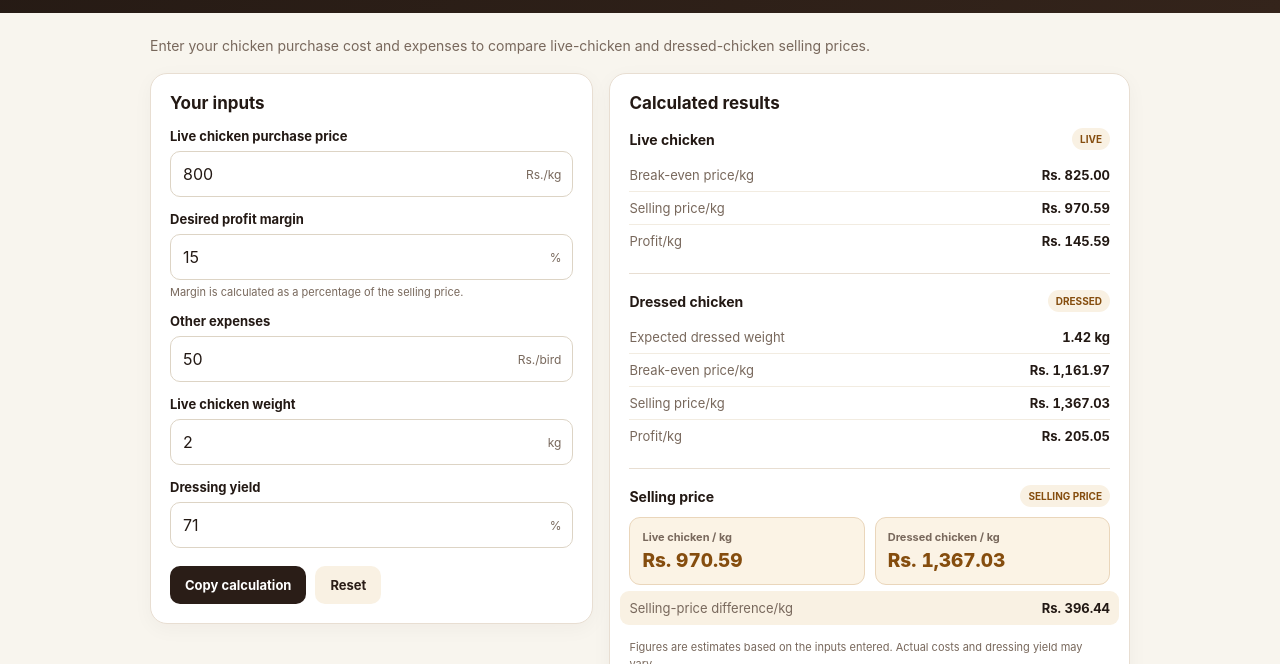
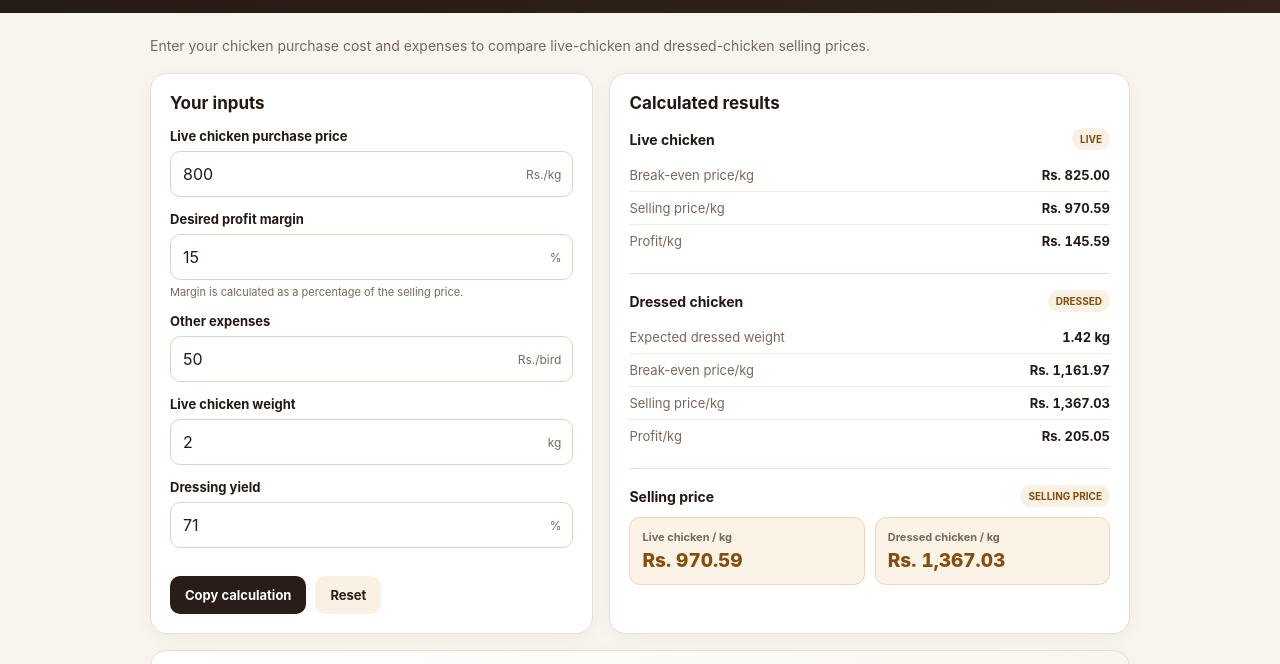
Before and after one commit to ragulan28/henhouse-calculator, a plain HTML site: page index.html in a window 1280 px wide. Shown: the part 92-756 px from the top of the page. Drawn offline with Linux system fonts and the light colour scheme.

Commit message:
feat: make Inputs and Results cards equal height with flex alignment

```diff
--- a/index.html
+++ b/index.html
@@ -126,7 +126,12 @@
         display: grid;
         grid-template-columns: minmax(0, 0.92fr) minmax(0, 1.08fr);
         gap: 16px;
-        align-items: start;
+        align-items: stretch;
+      }
+      .layout > .card {
+        display: flex;
+        flex-direction: column;
+        height: 100%;
       }
       .card {
         background: var(--card);
@@ -184,7 +189,8 @@
         display: flex;
         gap: 9px;
         flex-wrap: wrap;
-        margin-top: 18px;
+        margin-top: auto;
+        padding-top: 14px;
       }
       button {
         border: 0;
@@ -454,8 +460,14 @@
         .layout {
           grid-template-columns: 1fr;
         }
+        .layout > .card {
+          height: auto;
+        }
         .card {
           padding: 16px;
+        }
+        .actions {
+          margin-top: 18px;
         }
       }
       @media (max-width: 480px) {
@@ -659,15 +671,7 @@
                 <strong id="compareDressed">Rs. 1,366.32</strong>
               </div>
             </div>
-            <div class="metric highlight">
-              <span>Selling-price difference/kg</span>
-              <strong id="difference">Rs. 395.73</strong>
-            </div>
           </div>
-          <p class="note">
-            Figures are estimates based on the inputs entered. Actual costs and
-            dressing yield may vary.
-          </p>
         </section>
       </div>
 
@@ -802,7 +806,7 @@
           $("dressedProfit").textContent = money(dressedProfit);
           $("compareLive").textContent = money(liveSP);
           $("compareDressed").textContent = money(dressedSP);
-          $("difference").textContent = money(difference);
+          if ($("difference")) $("difference").textContent = money(difference);
         }
 
         ids.forEach((id) => $(id).addEventListener("input", calculate));
@@ -831,8 +835,6 @@
             `Break-even price/kg: ${money(r.dressedBE)}`,
             `Selling price/kg: ${money(r.dressedSP)}`,
             `Profit/kg: ${money(r.dressedProfit)}`,
-            "",
-            `Selling-price difference/kg: ${money(r.difference)}`,
           ].join("\n");
           const btn = $("copy");
           try {
```
